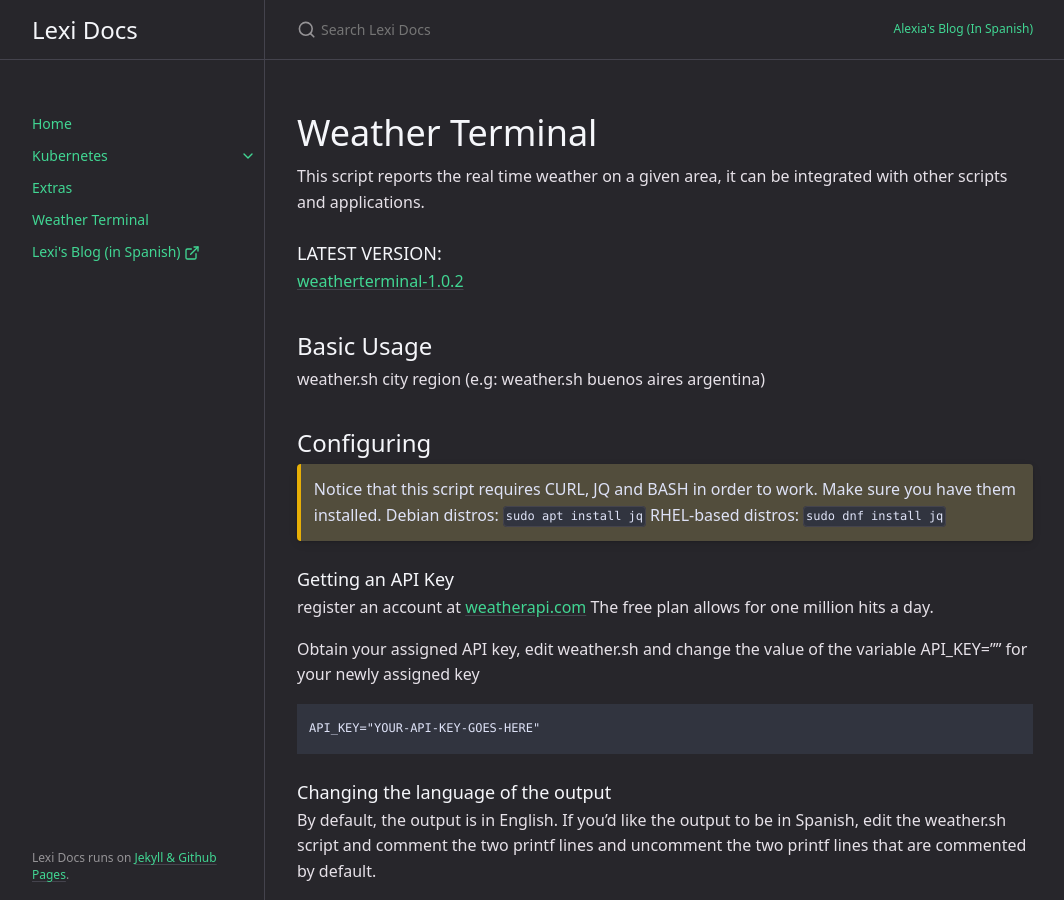
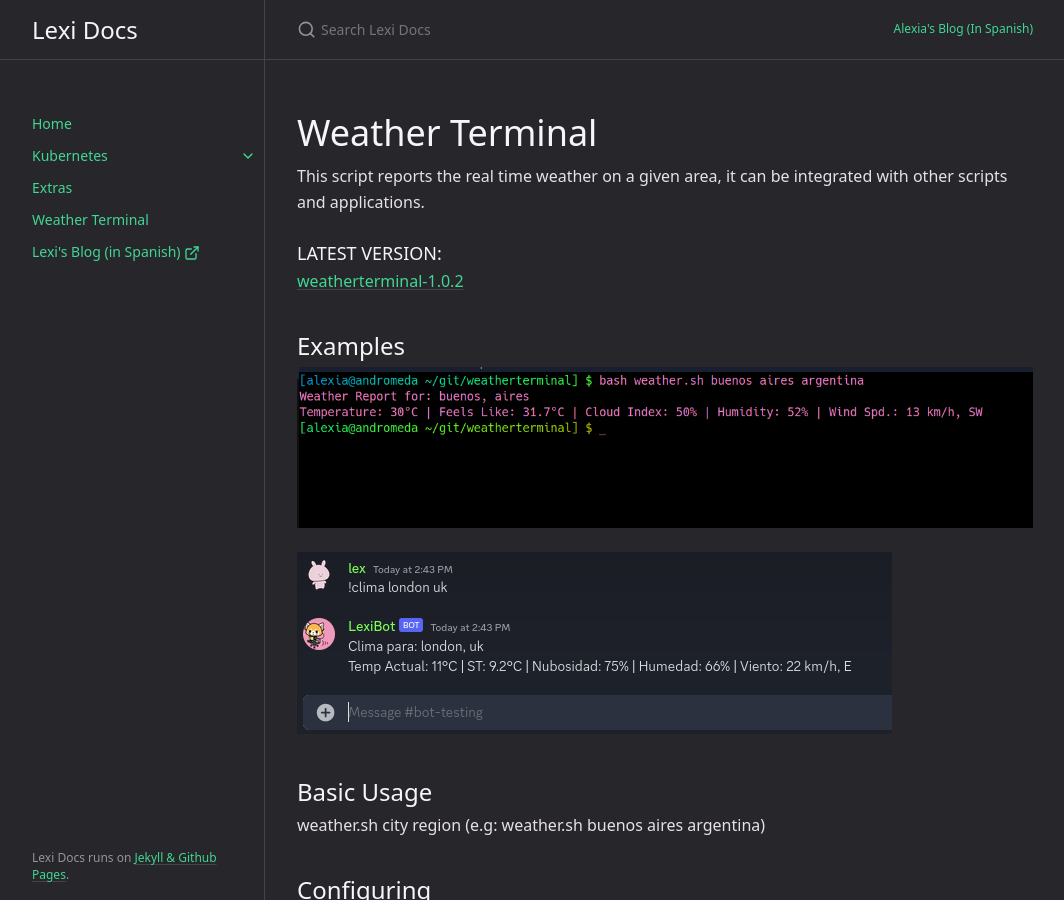
Before and after one commit to alexiarstein/alexiarstein.github.io, a Jekyll site: the page built from docs/weatherterminal.md, in a window 1280 px wide and 900 px high. Shown: the whole window, without its empty margins (107-1171 px from the left). Built offline with Jekyll 4.4.1, drawn with Linux system fonts in a browser that asks for light colours; cached includes are drawn as plain includes.

Commit message:
added screenshots

```diff
--- a/docs/weatherterminal.md
+++ b/docs/weatherterminal.md
@@ -9,6 +9,14 @@ This script reports the real time weather on a given area, it can be integrated
 
 ### LATEST VERSION:
 [weatherterminal-1.0.2](https://github.com/alexiarstein/weatherterminal)
+
+
+## Examples
+
+![Running it from the terminal]({{ '/assets/images/weatherterm1.png' | relative_url }})
+
+
+![Integrated with a Discord Bot]({{ '/assets/images/weatherterm2.png' | relative_url }})
 
 
 ## Basic Usage
```
Also changed, not shown: assets/images/weatherterm1.png (added), assets/images/weatherterm2.png (added).
